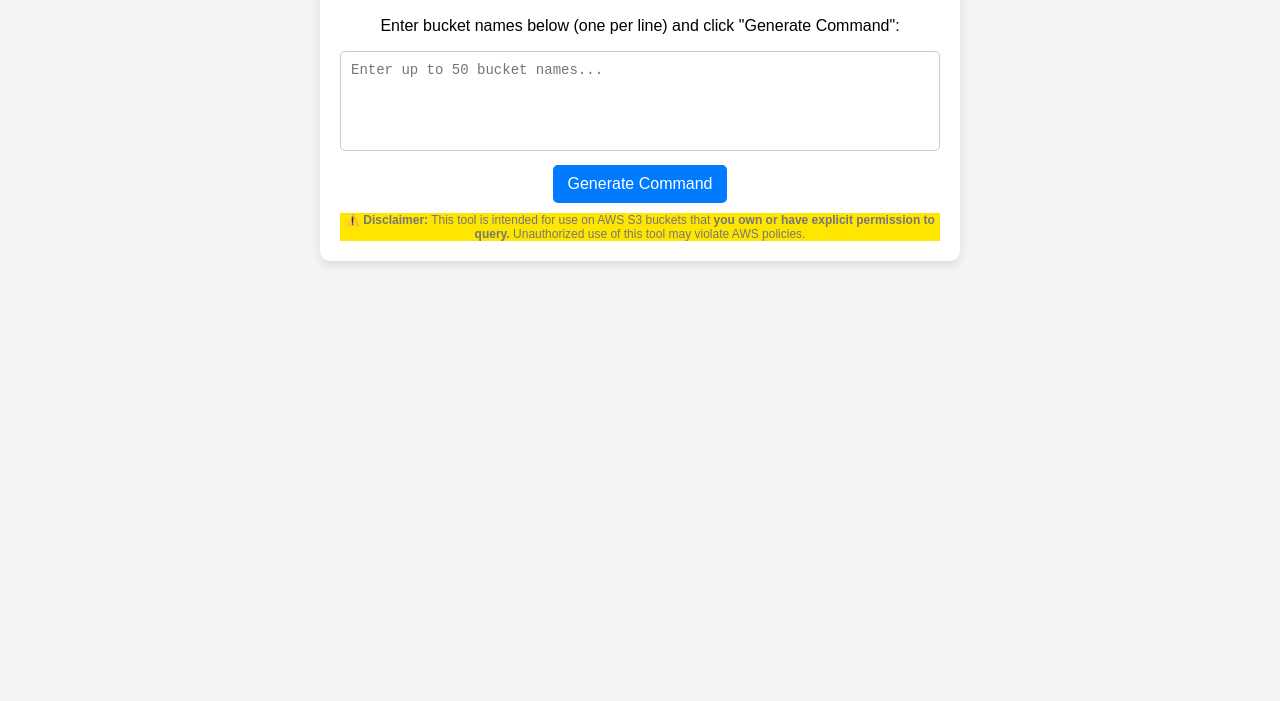
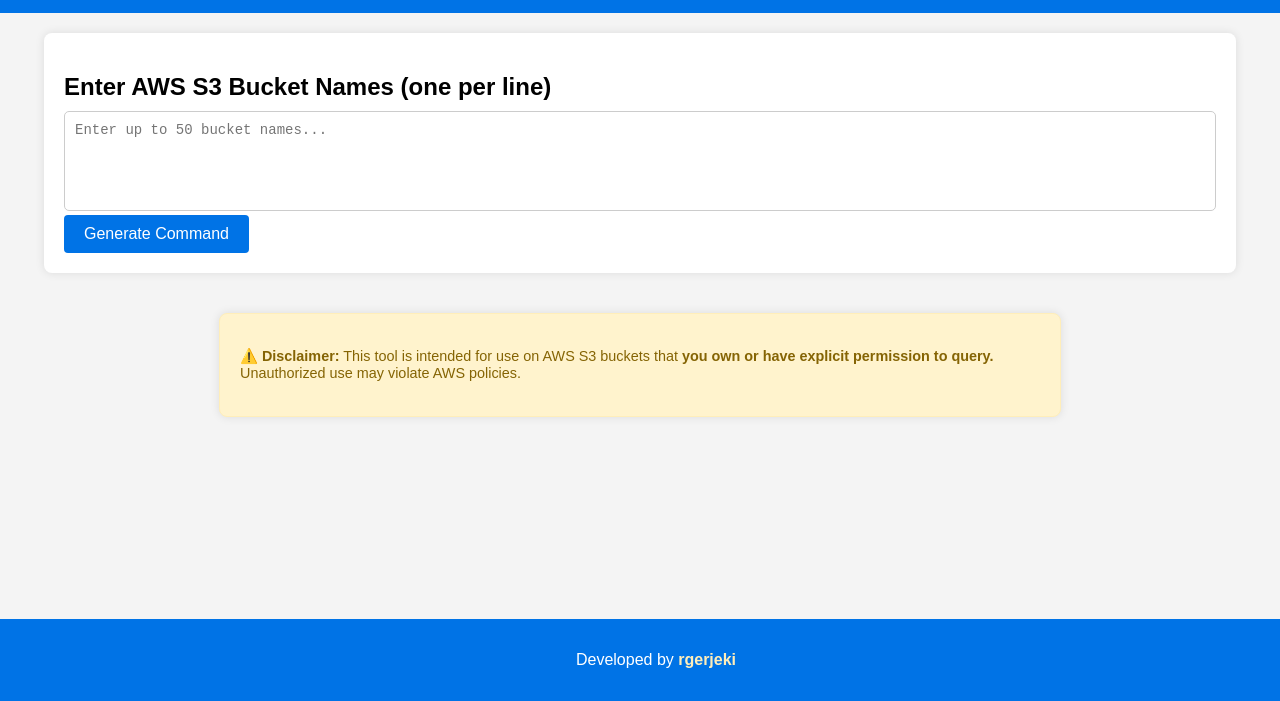
Before and after one commit to s3bucketregion/s3bucketregion.github.io, a plain HTML site: page index.html in a window 1280 px wide. Shown: the part 99-800 px from the top of the page. Drawn offline with Linux system fonts and the light colour scheme.

Commit message:
Add files via upload

```diff
--- a/index.html
+++ b/index.html
@@ -3,24 +3,104 @@
 <head>
     <meta charset="UTF-8">
     <meta name="viewport" content="width=device-width, initial-scale=1.0">
-    <title>Bucket Region Checker</title>
+    <title>AWS S3 Bucket Region Checker</title>
+
+    <!-- Meta information -->
+    <meta name="description" content="AWS S3 Bucket Region Checker – A simple tool to quickly determine the AWS region of an S3 bucket using a generated curl command. Fast, easy, and designed for AWS users." />
+    <meta name="author" content="Reese Gerjekian" />
+    <meta name="keywords" content="AWS S3, Amazon Web Services, AWS, S3 Bucket, Bucket Region Checker, AWS Region Finder, AWS CLI, Cloud Storage, AWS Tools, AWS Bucket Lookup, Amazon S3 Region, AWS Development, Cloud Infrastructure, DevOps, AWS Automation, Reese Gerjekian" />
+    <meta name="robots" content="index, follow" />
+
+    <!-- Open Graph Metadata (for social sharing) -->
+    <meta property="og:title" content="AWS S3 Bucket Region Checker" />
+    <meta property="og:description" content="Quickly determine the AWS region S3 buckets using a generated curl command. Fast and easy for AWS users." />
+    <meta property="og:image" content="image.png" />
+    <meta property="og:url" content="https://s3bucketregion.github.io/" />
+    <meta property="og:type" content="website" />
+
+    <!-- Twitter Card Metadata -->
+    <meta name="twitter:card" content="summary_large_image" />
+    <meta name="twitter:title" content="AWS S3 Bucket Region Checker" />
+    <meta name="twitter:description" content="Quickly determine the AWS region S3 buckets using a generated curl command. Fast and easy for AWS users." />
+    <meta name="twitter:image" content="image.png" />
+
+    <!-- Favicon and icons -->
+    <link rel="icon" type="image/png" href="image.png" sizes="32x32" />
+    <link rel="apple-touch-icon" href="image.png" />
     <style>
         body {
-            font-family: 'Arial', sans-serif;
+            font-family: Arial, sans-serif;
+            margin: 0;
+            padding: 0;
             background-color: #f4f4f4;
-            text-align: center;
-            padding: 20px;
         }
 
-        .container {
-            background: white;
-            padding: 20px;
-            border-radius: 10px;
-            box-shadow: 0px 4px 10px rgba(0, 0, 0, 0.1);
-            max-width: 600px;
-            margin: auto;
+        html, body {
+            overflow-x: hidden; /* Prevents horizontal scrolling */
+            width: 100%; /* Ensures no extra width */
+            margin: 0;
+            padding: 0;
+            height: 100%;
+            display: flex;
+            flex-direction: column;
         }
 
+        header {
+            background-color: #0073e6;
+            color: white;
+            padding: 1rem;
+            text-align: center;
+        }
+
+        /* Flexbox container for layout */
+        .layout-container {
+            display: flex;
+            flex-wrap: wrap;
+            justify-content: space-between;
+            gap: 20px;
+            width: 90%;
+            margin: 20px auto;
+            padding: 20px;
+            background-color: white;
+            border-radius: 8px;
+            box-shadow: 0 0 10px rgba(0, 0, 0, 0.1);
+        }
+
+        .highlight {
+            font-weight: bold;
+            color: #0073e6;
+        }
+
+        /* Main content section */
+        .content-section {
+            flex: 1 1 60%;
+            min-width: 300px;
+        }
+
+        /* Limitations section */
+        .limitations-section {
+            display: flex;
+            flex-wrap: wrap;
+            justify-content: space-between;
+            gap: 20px;
+            max-width: 800px;
+            margin: 20px auto;
+            background-color: #fff3cd;
+            color: #856404;
+            border: 1px solid #ffeeba;
+            border-radius: 8px;
+            padding: 20px;
+            box-shadow: 0 0 10px rgba(0, 0, 0, 0.1);
+            font-size: 0.9rem;
+        }
+
+        /* Title styles */
+        .section-title {
+            font-size: 1.5rem;
+            margin-bottom: 10px;
+        }
+
+        /* Textarea */
         textarea {
             width: 100%;
             max-width: 100%;
@@ -33,23 +113,24 @@
             box-sizing: border-box;
         }
 
+        /* Buttons */
         button {
-            background-color: #007bff;
+            padding: 10px 20px;
+            background-color: #0073e6;
             color: white;
             border: none;
-            padding: 10px 15px;
-            margin: 10px;
-            border-radius: 5px;
+            border-radius: 4px;
             cursor: pointer;
-            font-size: 16px;
+            font-size: 1rem;
+            margin-right: 10px;
         }
 
         button:hover {
-            background-color: #0056b3;
+            background-color: #005bb5;
         }
 
+        /* Command Output Box */
         .command-container {
-            position: relative;
             background: #222;
             color: #00ff00;
             padding: 15px;
@@ -89,43 +170,90 @@
             max-width: 100%;
         }
 
-        .disclaimer {
-            font-size: 12px;
-            color: #777;
-            margin-top: 20px;
+        .footer {
+            background-color: #0073e6;
+            color: white;
             text-align: center;
-            max-width: 600px;
-            margin: auto;
+            padding: 1rem;
+            position: relative;
+            bottom: 0;
+            width: 100%;
+            margin-top: auto;
         }
 
-        .disclaimer-block {
-            background-color: rgb(255, 230, 0);
+        .footer a {
+            color: #ffeeba;
+            font-weight: bold;
+            text-decoration: none;
+        }
+
+        .footer a:hover {
+            color: #ffdd57;
+        }
+
+        /* Responsive adjustments */
+        @media (max-width: 1024px) {
+            .layout-container {
+                flex-direction: column;
+            }
+
+            .limitations-section {
+                width: 100%;
+            }
+
+            .content-section {
+                width: 100%;
+            }
+        }
+
+        @media (max-width: 768px) {
+            .section-title {
+                font-size: 1.2rem;
+            }
+
+            button {
+                font-size: 0.9rem;
+                padding: 8px 16px;
+            }
+
+            .limitations-section {
+                font-size: 0.85rem;
+                padding: 15px;
+            }
         }
     </style>
 </head>
 <body>
 
-    <div class="container">
-        <h2>Check AWS Bucket Regions</h2>
-        <p>Enter bucket names below (one per line) and click "Generate Command":</p>
+<header>
+    <h1>AWS S3 Bucket Region Checker</h1>
+</header>
 
+<div class="layout-container">
+    <div class="content-section">
+        <h2 class="section-title">Enter AWS S3 Bucket Names (one per line)</h2>
         <textarea id="bucketList" placeholder="Enter up to 50 bucket names..." oninput="enforceBucketLimit()"></textarea>
         <br>
         <button onclick="generateCommand()">Generate Command</button>
 
         <div id="commandContainer" style="display: none;">
-            <p>Copy and run this command in your terminal:</p>
+            <h2 class="section-title">Generated Command</h2>
             <div class="command-container">
                 <button class="copy-btn" onclick="copyCommand()">Copy</button>
                 <pre id="output"></pre>
             </div>
         </div>
-        <div class="disclaimer-block">
-            <p class="disclaimer">
-                ⚠️ <strong>Disclaimer:</strong> This tool is intended for use on AWS S3 buckets that <strong>you own or have explicit permission to query.</strong> Unauthorized use of this tool may violate AWS policies.
-            </p>
-        </div>
     </div>
+</div>
+
+<div class="limitations-section">
+    <p>⚠️ <strong>Disclaimer:</strong> This tool is intended for use on AWS S3 buckets that <strong>you own or have explicit permission to query.</strong> Unauthorized use may violate AWS policies.</p>
+</div>
+
+
+    <footer class="footer">
+        <p>Developed by <a href="https://github.com/rgerjeki" target="_blank">rgerjeki</a></p>
+      </footer>
 
     <script>
         function enforceBucketLimit() {
```
Also changed, not shown: image.png (added).
